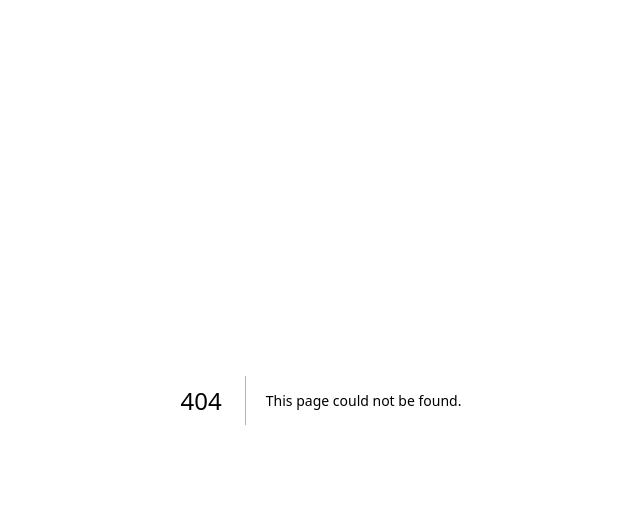
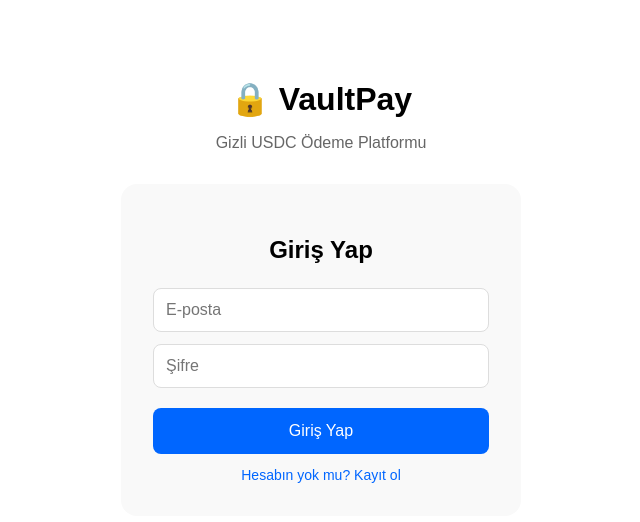
Before and after one commit to Mky67/vaultpay-payment, a Next.js app: page /login in a window 1280 px wide. Before the commit this address had no page. Shown: the top 522 px of the page, without its empty margins (319-959 px from the left). Built offline with nearby package versions, Linux system fonts and the light colour scheme; no server answers; what thirdweb would draw is missing.

Commit message:
Create login.js

```diff
--- /dev/null
+++ b/pages/login.js
@@ -0,0 +1,75 @@
+import { useState } from "react";
+import { useRouter } from "next/router";
+import { createClient } from "@supabase/supabase-js";
+
+const supabase = createClient(
+  process.env.NEXT_PUBLIC_SUPABASE_URL,
+  process.env.NEXT_PUBLIC_SUPABASE_ANON_KEY
+);
+
+export default function Login() {
+  const router = useRouter();
+  const [email, setEmail] = useState("");
+  const [password, setPassword] = useState("");
+  const [isSignUp, setIsSignUp] = useState(false);
+  const [loading, setLoading] = useState(false);
+  const [message, setMessage] = useState("");
+
+  async function handleAuth() {
+    setLoading(true);
+    setMessage("");
+    try {
+      if (isSignUp) {
+        const { error } = await supabase.auth.signUp({ email, password });
+        if (error) throw error;
+        setMessage("Kayıt başarılı! Giriş yapabilirsiniz.");
+        setIsSignUp(false);
+      } else {
+        const { error } = await supabase.auth.signInWithPassword({ email, password });
+        if (error) throw error;
+        router.push("/dashboard");
+      }
+    } catch (err) {
+      setMessage(err.message);
+    }
+    setLoading(false);
+  }
+
+  return (
+    <div style={{ maxWidth: 400, margin: "80px auto", fontFamily: "sans-serif", textAlign: "center", padding: "0 20px" }}>
+      <h1 style={{ fontSize: 32, marginBottom: 8 }}>🔒 VaultPay</h1>
+      <p style={{ color: "#666", marginBottom: 32 }}>Gizli USDC Ödeme Platformu</p>
+      <div style={{ background: "#f9f9f9", padding: 32, borderRadius: 16 }}>
+        <h2 style={{ marginBottom: 24 }}>{isSignUp ? "Kayıt Ol" : "Giriş Yap"}</h2>
+        <input
+          type="email"
+          placeholder="E-posta"
+          value={email}
+          onChange={e => setEmail(e.target.value)}
+          style={{ width: "100%", padding: "12px", marginBottom: 12, borderRadius: 8, border: "1px solid #ddd", fontSize: 16, boxSizing: "border-box" }}
+        />
+        <input
+          type="password"
+          placeholder="Şifre"
+          value={password}
+          onChange={e => setPassword(e.target.value)}
+          style={{ width: "100%", padding: "12px", marginBottom: 20, borderRadius: 8, border: "1px solid #ddd", fontSize: 16, boxSizing: "border-box" }}
+        />
+        {message && <p style={{ color: message.includes("başarılı") ? "green" : "red", marginBottom: 12 }}>{message}</p>}
+        <button
+          onClick={handleAuth}
+          disabled={loading}
+          style={{ width: "100%", padding: "14px", background: "#0066ff", color: "#fff", border: "none", borderRadius: 8, fontSize: 16, cursor: "pointer", marginBottom: 12 }}
+        >
+          {loading ? "..." : isSignUp ? "Kayıt Ol" : "Giriş Yap"}
+        </button>
+        <button
+          onClick={() => setIsSignUp(!isSignUp)}
+          style={{ background: "none", border: "none", color: "#0066ff", cursor: "pointer", fontSize: 14 }}
+        >
+          {isSignUp ? "Zaten hesabın var mı? Giriş yap" : "Hesabın yok mu? Kayıt ol"}
+        </button>
+      </div>
+    </div>
+  );
+}
```
